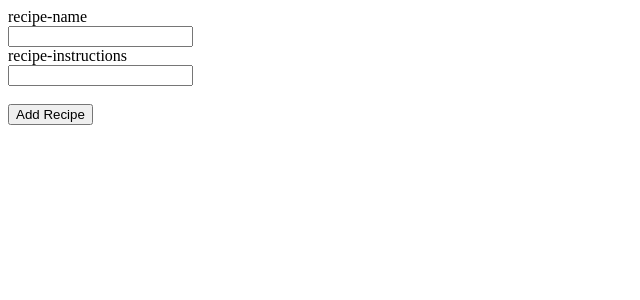
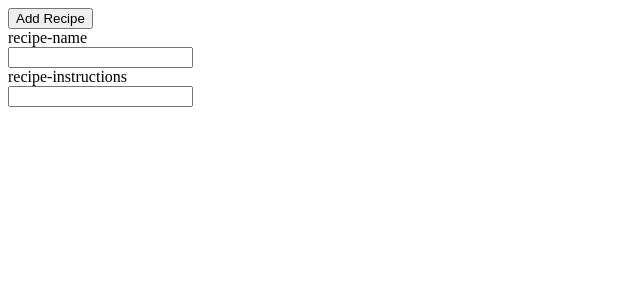
Before and after one commit to abhishesaxena03/PreAssesment, an Angular app: page / in a window 1280 px wide. Both pictures are taken after a click on the button "Add Recipe". Shown: the top 300 px of the page, without its empty margins (0-640 px from the left). Built offline with nearby package versions, Linux system fonts and the light colour scheme.

Commit message:
Update app.component.html

```diff
--- a/src/app/app.component.html
+++ b/src/app/app.component.html
@@ -12,6 +12,7 @@
 
   <div id="demo2" *ngIf="showRecepieForm">
     <form name="Receipe" action="">
+      <button>Add Recipe</button>
       <div>
         <label for="recipe-name">recipe-name</label>
       </div>
@@ -21,7 +22,7 @@
       </div>
       <input type="textbox" role="textbox" name="recipe-instructions" [(ngModel)]="recipeInstructions" >
       <br><br>
-      <div><button type="submit"  (click)="submit()" >Add Recipe</button></div>
+
     </form>
 
   </div>
```
